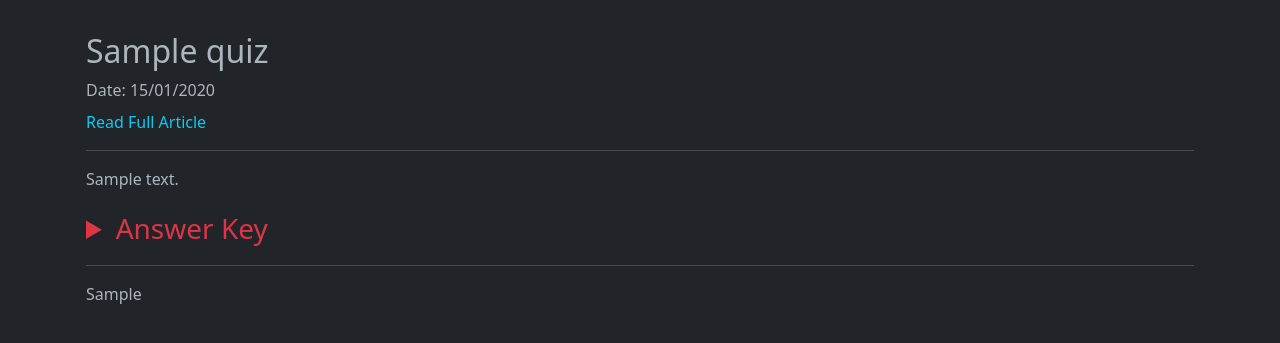
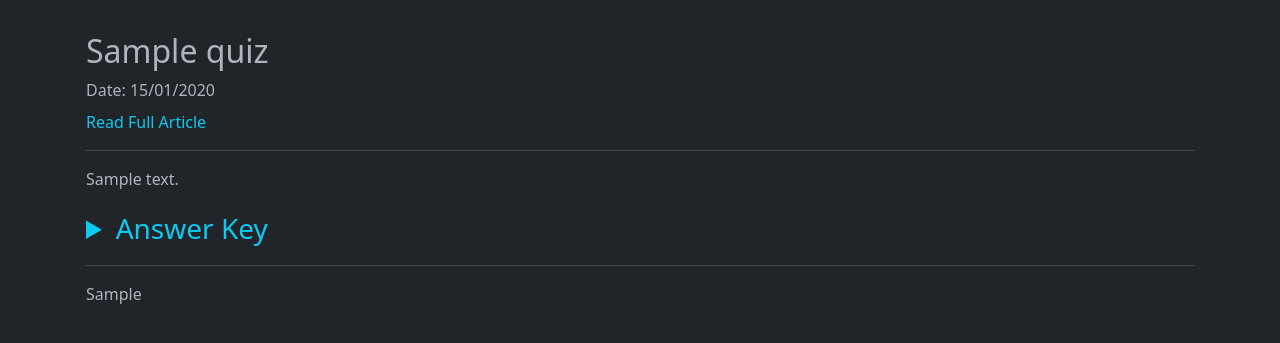
Before and after one commit to louiskwt/starchaser-portal, a Django app: a page that uses templates/quiz/quiz-page.html in a window 1280 px wide. Shown: the part 56-399 px from the top of the page. Run offline with Django 4.2, Linux system fonts and the light colour scheme; tables that the repository leaves empty hold one stand-in row (values such as "Sample post"); parts of the project's set-up code (start-up, migrations or seed data) failed here and were passed over.

Commit message:
updated answer section style

```diff
--- a/templates/quiz/quiz-page.html
+++ b/templates/quiz/quiz-page.html
@@ -20,7 +20,7 @@
 </div>
 <div class="mt2" >
     <details>
-        <summary class="text-danger fs-3">
+        <summary class="text-info fs-3">
             Answer Key
         </summary>
         {% if quiz.answer_key is not None %}
```
